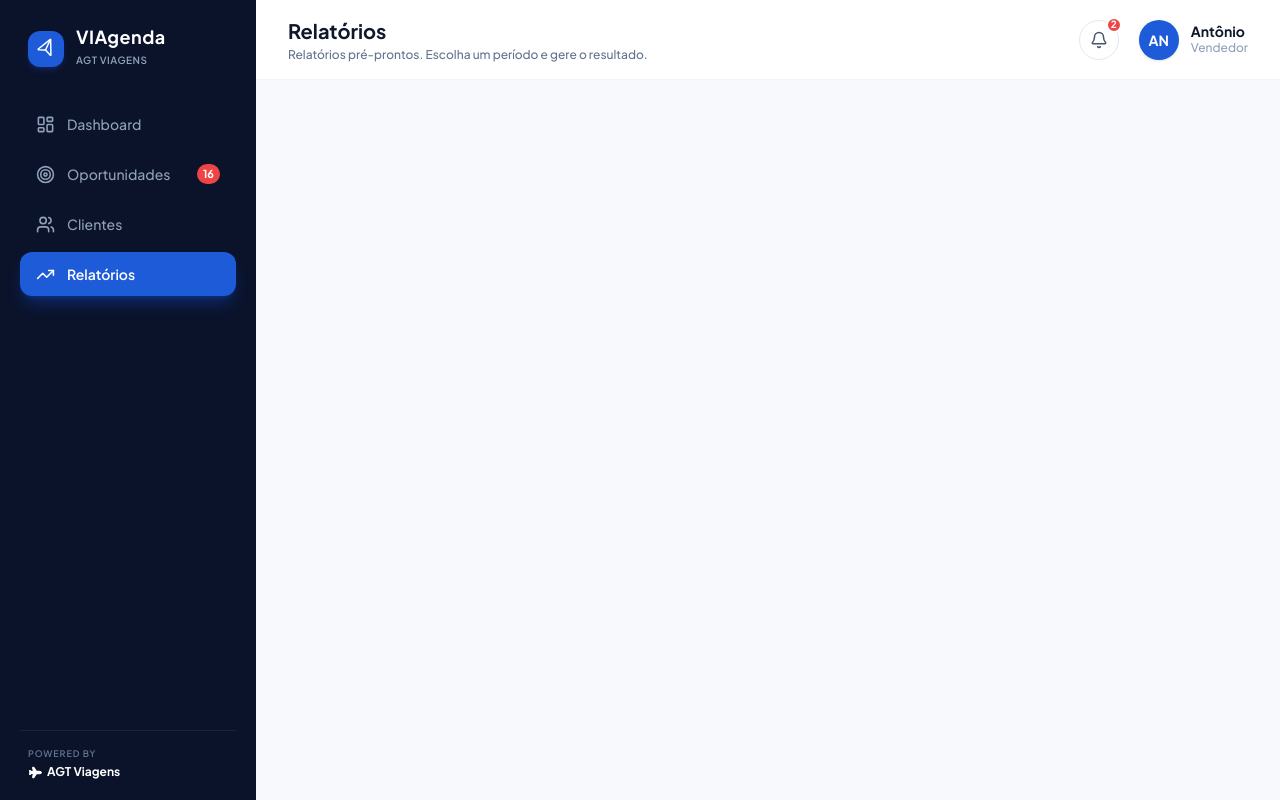
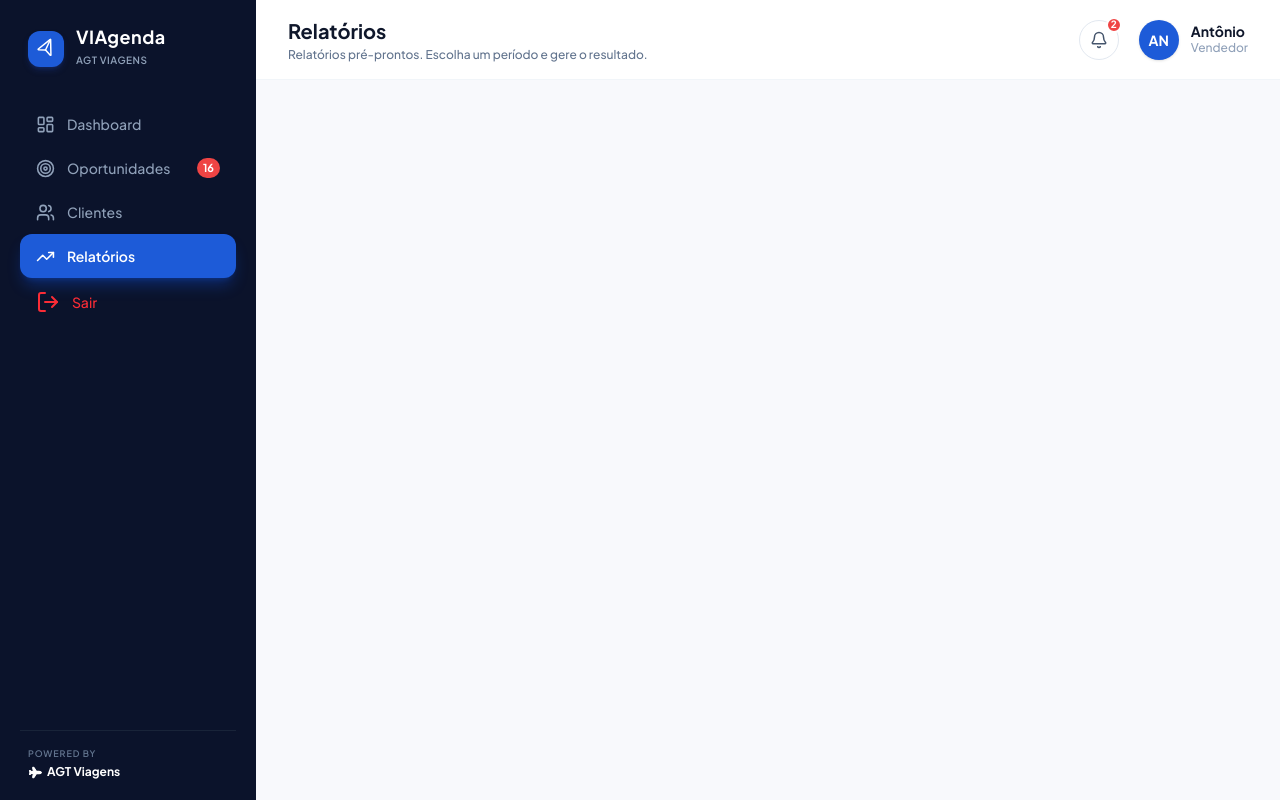
Before and after one commit to paduedu81-create/-ViAgenda-, a React (Vite) app in the folder frontend/: page /relatorios in a window 1280 px wide. Built offline with nearby package versions, Linux system fonts and the light colour scheme.

Commit message:
Implementa botão de logout

```diff
--- a/frontend/src/components/layout/Sidebar.tsx
+++ b/frontend/src/components/layout/Sidebar.tsx
@@ -4,7 +4,8 @@ import {
   Users,
   TrendingUp,
   Plane,
-  Send
+  Send,
+  LogOut
 } from 'lucide-react';
 import { NavLink } from 'react-router-dom';
 
@@ -32,20 +33,22 @@ export function Sidebar() {
         </div>
 
         {/* Menu de Navegação */}
-        <nav className="space-y-1.5">
+        <nav className="flex flex-col justify-between space-y-1.5">
+          <div>
+
           {navItems.map((item) => {
             const Icon = item.icon;
             return (
               <NavLink
-                key={item.path}
-                to={item.path}
-                className={({ isActive }) =>
-                  `flex items-center justify-between px-4 py-3 rounded-xl text-sm font-medium transition-all duration-200 ${isActive
+              key={item.path}
+              to={item.path}
+              className={({ isActive }) =>
+                `flex items-center justify-between px-4 py-3 rounded-xl text-sm font-medium transition-all duration-200 ${isActive
                     ? 'bg-[#1D5BD8] text-white shadow-lg shadow-blue-600/30 font-semibold'
                     : 'text-slate-400 hover:text-white hover:bg-slate-800/50'
                   }`
                 }
-              >
+                >
                 <div className="flex items-center gap-3">
                   <Icon size={19} />
                   <span>{item.label}</span>
@@ -59,6 +62,12 @@ export function Sidebar() {
               </NavLink>
             );
           })}
+
+          <div className='flex items-center gap-3 px-4 py-3 rounded-xl cursor-pointer text-sm font-medium transition-all duration-200 text-slate-400 hover:text-white hover:bg-slate-800/50'>
+            <LogOut className='text-red-500'/>
+            <p className='text-red-500'>Sair</p>
+          </div>
+          </div>
         </nav>
       </div>
 
```
